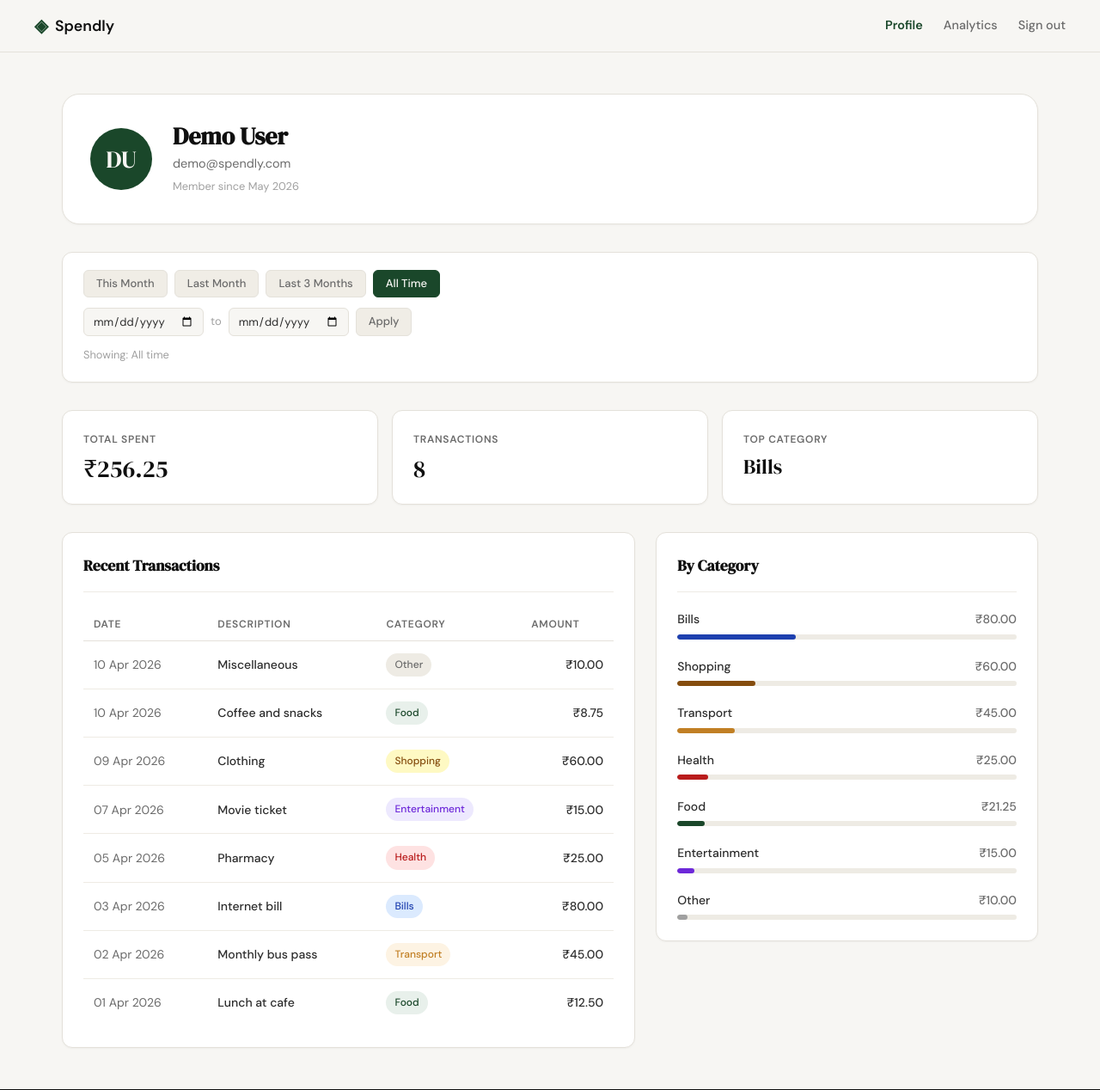
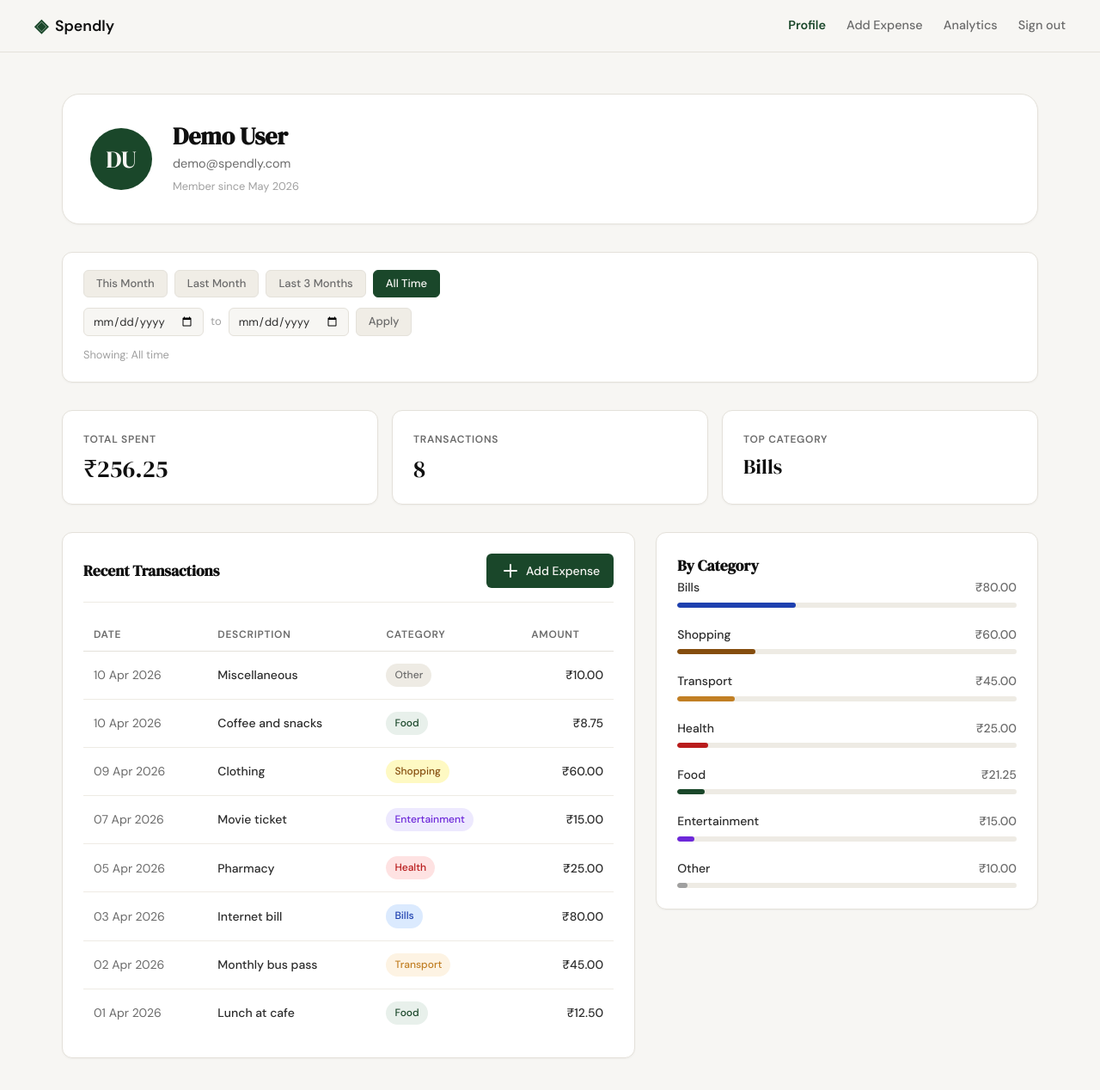
Before and after one commit to akash-soni/spend-tracker, a Flask app: page /profile in a window 1280 px wide. Shown: the top 1268 px of the page at 86% size. Run offline with Flask 3, Linux system fonts and the light colour scheme; the visitor is signed in with stand-in values (Sample User, id 1); data comes from the database, SQL or seed files in the repository.

Commit message:
feat: add expense functionality
Implement ability for logged-in users to add new expenses via
a dedicated form at /expenses/add.

- Add insert_expense database helper in queries.py
- Implement GET/POST handlers for /expenses/add route with validation
- Create add_expense.html form template
- Add "Add Expense" button to profile page
- Add "Add Expense" link to navbar (visible when logged in)

Co-Authored-By: Claude Opus 4.7 <noreply@anthropic.com>

```diff
--- a/app.py
+++ b/app.py
@@ -2,7 +2,7 @@ from datetime import datetime, date, timedelta
 from flask import Flask, render_template, request, redirect, url_for, session, flash
 from werkzeug.security import generate_password_hash, check_password_hash
 from database.db import get_db, init_db, seed_db, get_user_by_email, get_user_by_id
-from database.queries import get_summary_stats, get_recent_transactions, get_category_breakdown
+from database.queries import get_summary_stats, get_recent_transactions, get_category_breakdown, insert_expense
 
 app = Flask(__name__)
 app.secret_key = "dev-secret-key-change-before-production"  # TODO: use env var in production
@@ -211,9 +211,65 @@ def analytics():
     return render_template("analytics.html")
 
 
-@app.route("/expenses/add")
+@app.route("/expenses/add", methods=["GET", "POST"])
 def add_expense():
-    return "Add expense — coming in Step 7"
+    if not session.get("user_id"):
+        return redirect(url_for("login"))
+
+    if request.method == "GET":
+        from datetime import date
+        return render_template("add_expense.html", default_date=date.today().isoformat(), values={}, error="")
+
+    # POST - validate and save
+    amount_str = request.form.get("amount", "").strip()
+    category = request.form.get("category", "").strip()
+    date_str = request.form.get("date", "").strip()
+    description = request.form.get("description", "").strip()
+
+    # Validate amount
+    try:
+        amount = float(amount_str)
+        if amount <= 0:
+            raise ValueError
+    except ValueError:
+        from datetime import date
+        return render_template(
+            "add_expense.html",
+            default_date=date.today().isoformat(),
+            error="Amount must be a positive number.",
+            values={"amount": amount_str, "category": category, "date": date_str, "description": description},
+        )
+
+    # Validate category
+    valid_categories = ["Food", "Transport", "Bills", "Health", "Entertainment", "Shopping", "Other"]
+    if category not in valid_categories:
+        from datetime import date
+        return render_template(
+            "add_expense.html",
+            default_date=date.today().isoformat(),
+            error="Please select a valid category.",
+            values={"amount": amount_str, "category": category, "date": date_str, "description": description},
+        )
+
+    # Validate date
+    try:
+        datetime.strptime(date_str, "%Y-%m-%d")
+    except ValueError:
+        from datetime import date
+        return render_template(
+            "add_expense.html",
+            default_date=date.today().isoformat(),
+            error="Please enter a valid date.",
+            values={"amount": amount_str, "category": category, "date": date_str, "description": description},
+        )
+
+    # Save expense
+    user_id = session["user_id"]
+    description = description if description else None
+    insert_expense(user_id, amount, category, date_str, description)
+
+    flash("Expense added successfully!", "success")
+    return redirect(url_for("profile"))
 
 
 @app.route("/expenses/<int:id>/edit")
--- a/database/queries.py
+++ b/database/queries.py
@@ -102,3 +102,17 @@ def get_category_breakdown(user_id, start_date=None, end_date=None):
         }
         for i, row in enumerate(rows)
     ]
+
+
+# ===== INSERT EXPENSE =====
+
+def insert_expense(user_id, amount, category, date, description):
+    conn = get_db()
+    try:
+        conn.execute(
+            "INSERT INTO expenses (user_id, amount, category, date, description) VALUES (?, ?, ?, ?, ?)",
+            (user_id, amount, category, date, description),
+        )
+        conn.commit()
+    finally:
+        conn.close()
--- a/static/css/profile.css
+++ b/static/css/profile.css
@@ -139,9 +139,37 @@
     font-family: var(--font-display);
     font-size: 1.1rem;
     color: var(--ink);
+    margin: 0;
+    padding: 0;
+    border: none;
+}
+
+.section-header {
+    display: flex;
+    justify-content: space-between;
+    align-items: center;
     margin-bottom: 1.25rem;
     padding-bottom: 1rem;
     border-bottom: 1px solid var(--border-soft);
+}
+
+.btn-add-expense {
+    display: inline-flex;
+    align-items: center;
+    gap: 0.375rem;
+    padding: 0.5rem 1rem;
+    background: var(--accent);
+    color: var(--paper);
+    border-radius: var(--radius-sm);
+    font-size: 0.875rem;
+    font-weight: 500;
+    text-decoration: none;
+    transition: background 0.15s;
+}
+
+.btn-add-expense:hover {
+    background: var(--accent-dark);
+    color: var(--paper);
 }
 
 /* ------------------------------------------------------------------ */
--- a/templates/base.html
+++ b/templates/base.html
@@ -21,6 +21,7 @@
             <div class="nav-links">
                 {% if current_user %}
                 <a href="{{ url_for('profile') }}" class="nav-link{% if request.endpoint == 'profile' %} active{% endif %}">Profile</a>
+                <a href="{{ url_for('add_expense') }}" class="nav-link{% if request.endpoint == 'add_expense' %} active{% endif %}">Add Expense</a>
                 <a href="{{ url_for('analytics') }}" class="nav-link{% if request.endpoint == 'analytics' %} active{% endif %}">Analytics</a>
                 <a href="{{ url_for('logout') }}">Sign out</a>
                 {% else %}
--- a/templates/profile.html
+++ b/templates/profile.html
@@ -73,7 +73,12 @@
 
         <!-- Transaction history -->
         <section class="profile-section profile-transactions">
-            <h2 class="section-heading">Recent Transactions</h2>
+            <div class="section-header">
+                <h2 class="section-heading">Recent Transactions</h2>
+                <a href="{{ url_for('add_expense') }}" class="btn-add-expense">
+                    <i data-lucide="plus"></i> Add Expense
+                </a>
+            </div>
             <div class="tx-table-wrap">
                 <table class="tx-table">
                     <thead>
```
Also changed, not shown: templates/add_expense.html (added, +73 -0 lines), .claude/specs/07-add-expense.md (added).
